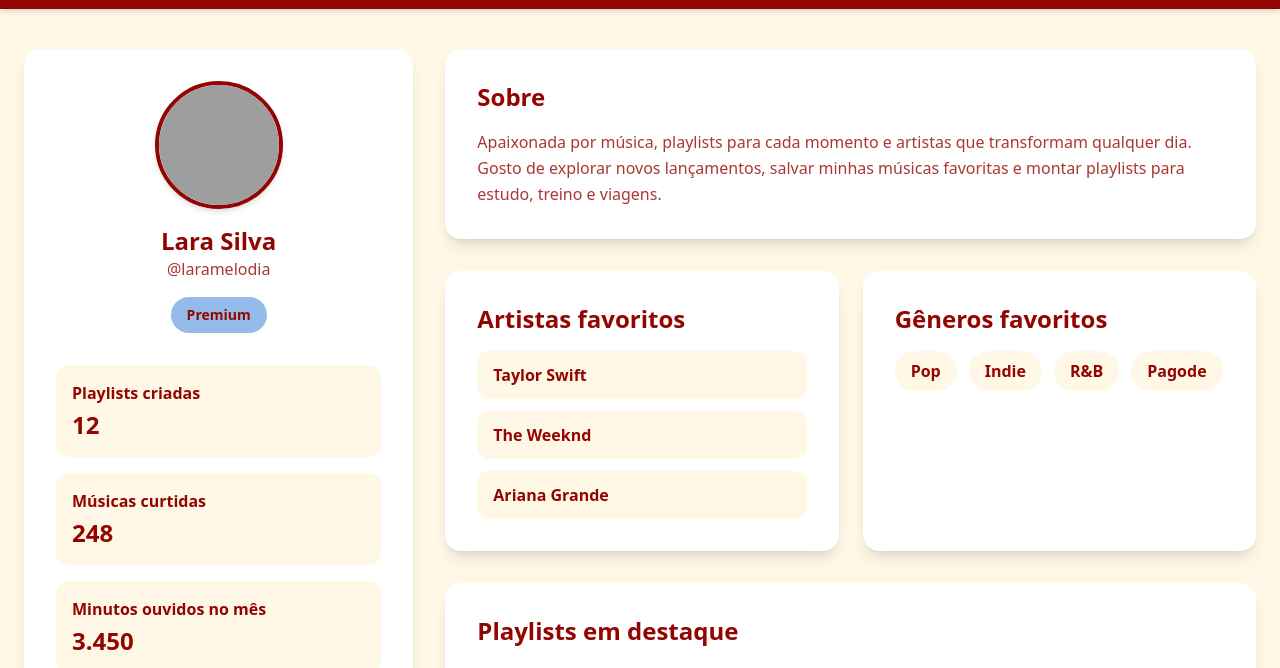
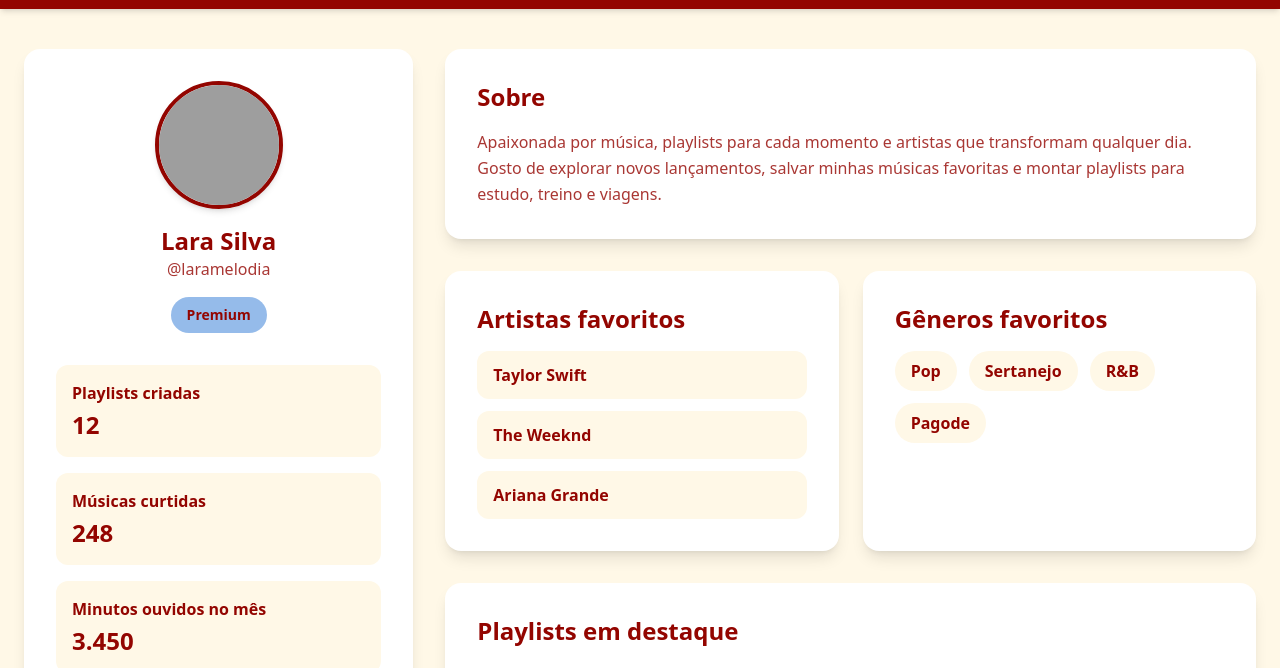
Before and after one commit to 1ESPA-PinkCode/CP5-FrontEnd, a plain HTML site: page src/pages/pessoal.html in a window 1280 px wide. Shown: the part 87-755 px from the top of the page. Drawn offline with nearby package versions, Linux system fonts and the light colour scheme; grey boxes are pictures that could not be loaded.

Commit message:
Subindo página do perfil

```diff
--- a/src/pages/pessoal.html
+++ b/src/pages/pessoal.html
@@ -131,7 +131,7 @@
           <h2 class="text-2xl font-bold mb-4">Gêneros favoritos</h2>
           <div class="flex flex-wrap gap-3">
             <span class="bg-cosmicLatte dark:bg-darkBg px-4 py-2 rounded-full font-semibold">Pop</span>
-            <span class="bg-cosmicLatte dark:bg-darkBg px-4 py-2 rounded-full font-semibold">Indie</span>
+            <span class="bg-cosmicLatte dark:bg-darkBg px-4 py-2 rounded-full font-semibold">Sertanejo</span>
             <span class="bg-cosmicLatte dark:bg-darkBg px-4 py-2 rounded-full font-semibold">R&B</span>
             <span class="bg-cosmicLatte dark:bg-darkBg px-4 py-2 rounded-full font-semibold">Pagode</span>
           </div>
```
